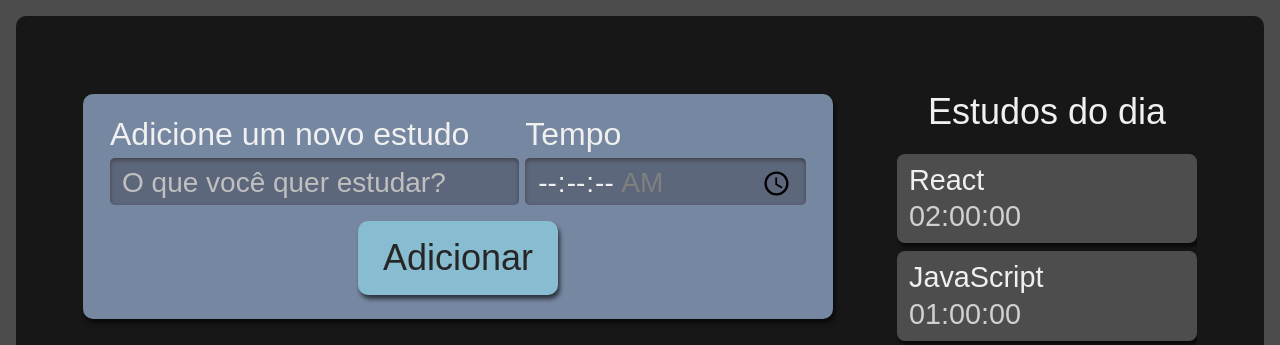
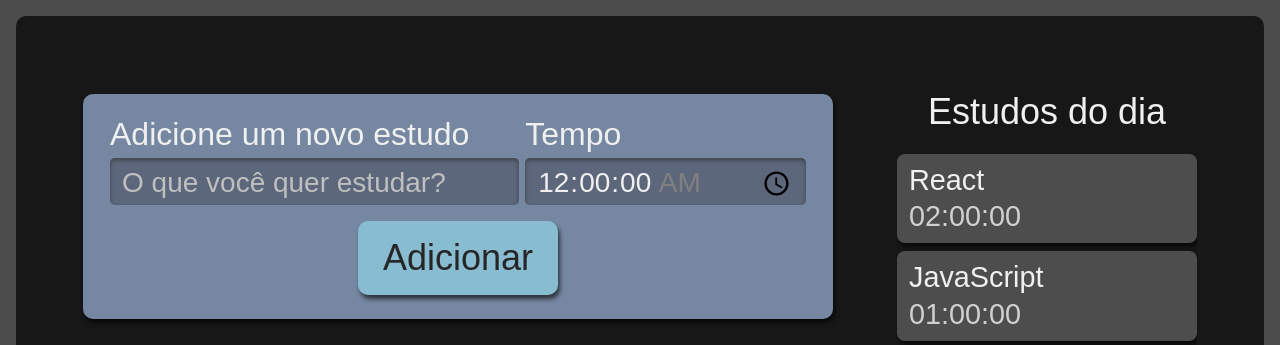
Before and after one commit to guilhermelins7/react-ts-studies, a React (Create React App) app: page / in a window 1280 px wide. Shown: the top 345 px of the page. Built offline with nearby package versions, Linux system fonts and the light colour scheme.

Commit message:
feat: Utilizar estado em class components para criar tarefas

```diff
--- a/src/components/Formulario/index.tsx
+++ b/src/components/Formulario/index.tsx
@@ -3,9 +3,20 @@ import Botao from "../Botao";
 import style from "./Formulario.module.scss";
 
 class Formulario extends React.Component {
+  state = {
+    tarefa: "",
+    tempo: "00:00:00"
+  }
+
+  adicionarTarefa(e: React.FormEvent<HTMLFormElement>) {
+    e.preventDefault();
+    console.log('state:', this.state);
+  }
+
   render() {
     return (
-      <form action="" className={style.novaTarefa}>
+      // Associando adicionar tarefa ao estado com bind(this).
+      <form action="" className={style.novaTarefa} onSubmit={this.adicionarTarefa.bind(this)}>
         <div className={style.inputContainer}>
           <label htmlFor="tarefa">Adicione um novo estudo</label>
           <input
@@ -13,6 +24,8 @@ class Formulario extends React.Component {
             id="tarefa"
             placeholder="O que você quer estudar?"
             type="text"
+            value={this.state.tarefa}
+            onChange={evento => this.setState({ ...this.state, tarefa: evento.target.value})}
             required
           />
         </div>
@@ -20,6 +33,10 @@ class Formulario extends React.Component {
           <label htmlFor="tempo">Tempo</label>
           <input
             name="tempo"
+            value={this.state.tempo}
+            onChange={evento => {
+              this.setState({ ...this.state, tempo: evento.target.value});
+            }}
             id="tempo"
             type="time"
             step="1"
```
